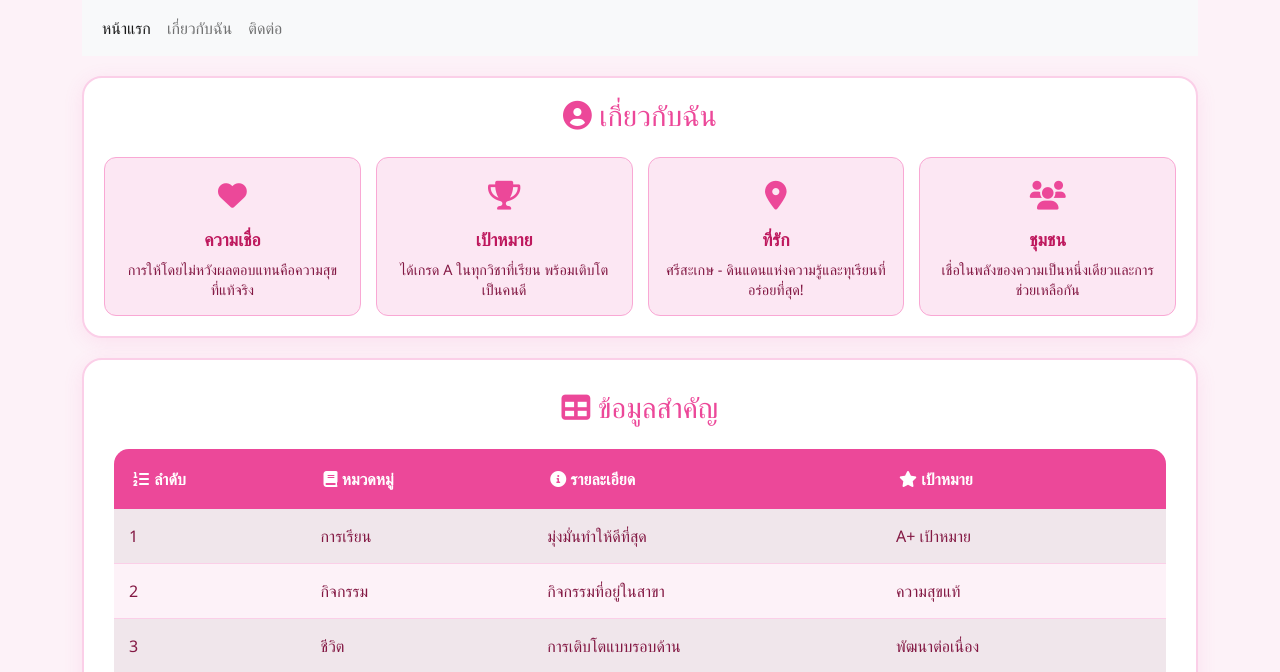
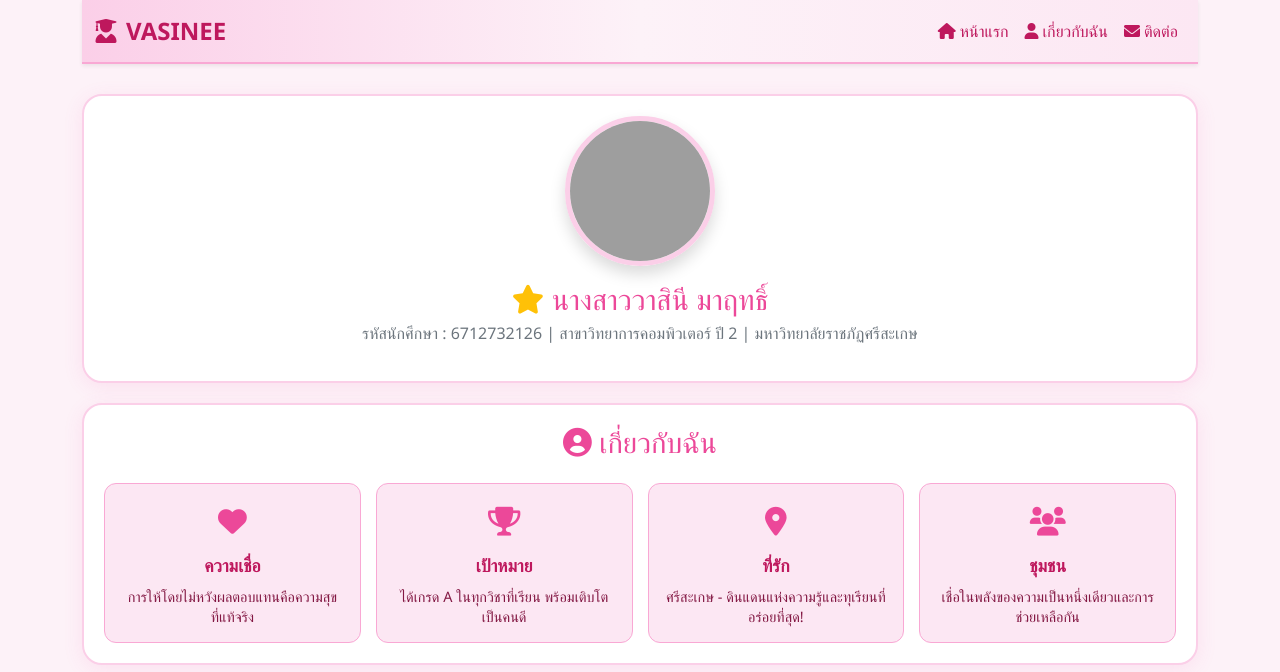
Before and after one commit to waranya154/django_profile, a Django app: page /about/ in a window 1280 px wide. Shown: the top 672 px of the page. Run offline with Django 5.2, Linux system fonts and the light colour scheme; grey boxes are pictures that could not be loaded.

Commit message:
Navbar decoration

```diff
--- a/templates/about.html
+++ b/templates/about.html
@@ -1,11 +1,17 @@
 <!DOCTYPE html>
 <html lang="th">
   <head>
-    <meta charset="UTF-8">
-    <meta name="viewport" content="width=device-width, initial-scale=1.0">
+    <meta charset="UTF-8" />
+    <meta name="viewport" content="width=device-width, initial-scale=1.0" />
     <title>My Profile - VASINEE</title>
-    <link href="https://cdn.jsdelivr.net/npm/bootstrap@5.0.2/dist/css/bootstrap.min.css" rel="stylesheet">
-    <link rel="stylesheet" href="https://cdnjs.cloudflare.com/ajax/libs/font-awesome/6.0.0/css/all.min.css">
+    <link
+      href="https://cdn.jsdelivr.net/npm/bootstrap@5.0.2/dist/css/bootstrap.min.css"
+      rel="stylesheet"
+    />
+    <link
+      rel="stylesheet"
+      href="https://cdnjs.cloudflare.com/ajax/libs/font-awesome/6.0.0/css/all.min.css"
+    />
     <style>
       :root {
         --primary: #ec4899;
@@ -20,10 +26,11 @@
       body {
         background: var(--bg);
         min-height: 100vh;
-            font-family: 'Segoe UI', Tahoma, Geneva, Verdana, sans-serif;
+        font-family: "Segoe UI", Tahoma, Geneva, Verdana, sans-serif;
       }
 
-        .profile-info, .table-container {
+      .profile-info,
+      .table-container {
         background: white;
         border-radius: 20px;
         padding: 20px;
@@ -33,14 +40,23 @@
         animation: fadeInUp 0.8s ease-out;
       }
 
-        .table-container { padding: 30px; }
+      .table-container {
+        padding: 30px;
+      }
 
       @keyframes fadeInUp {
-            from { opacity: 0; transform: translateY(30px); }
-            to { opacity: 1; transform: translateY(0); }
+        from {
+          opacity: 0;
+          transform: translateY(30px);
+        }
+        to {
+          opacity: 1;
+          transform: translateY(0);
+        }
       }
 
-        h2, h3 {
+      h2,
+      h3 {
         color: var(--primary) !important;
         font-size: 1.8rem;
         margin-bottom: 15px !important;
@@ -125,25 +141,94 @@
 
   <body>
     <div class="container">
-        <nav class="navbar navbar-expand-lg navbar-light bg-light">
+      <nav
+        class="navbar navbar-expand-lg navbar-light shadow-sm"
+        style="
+          background: linear-gradient(to right, #fbcfe8, #fdf2f8, #fce7f3);
+          border-bottom: 2px solid #f9a8d4;
+        "
+      >
         <div class="container-fluid">
-          <div class="collapse navbar-collapse" id="navbarNav">
+          <a
+            class="navbar-brand fw-bold text-pink"
+            href="/"
+            style="color: #be185d; font-size: 1.5rem"
+          >
+            <i class="fas fa-user-graduate me-2"></i>VASINEE
+          </a>
+          <button
+            class="navbar-toggler"
+            type="button"
+            data-bs-toggle="collapse"
+            data-bs-target="#navbarNav"
+            aria-controls="navbarNav"
+            aria-expanded="false"
+            aria-label="Toggle navigation"
+          >
+            <span
+              class="navbar-toggler-icon"
+              style="filter: hue-rotate(300deg)"
+            ></span>
+          </button>
+          <div
+            class="collapse navbar-collapse justify-content-end"
+            id="navbarNav"
+          >
             <ul class="navbar-nav">
               <li class="nav-item">
-                <a class="nav-link active" aria-current="page" href="/"
-                  >หน้าแรก</a
+                <a
+                  class="nav-link active fw-semibold"
+                  aria-current="page"
+                  href="/"
+                  style="color: #be185d"
                 >
+                  <i class="fas fa-home me-1"></i>หน้าแรก
+                </a>
               </li>
               <li class="nav-item">
-                <a class="nav-link" href="/about">เกี่ยวกับฉัน</a>
+                <a
+                  class="nav-link fw-semibold"
+                  href="/about"
+                  style="color: #be185d"
+                >
+                  <i class="fas fa-user me-1"></i>เกี่ยวกับฉัน
+                </a>
               </li>
               <li class="nav-item">
-                <a class="nav-link" href="/contact">ติดต่อ</a>
+                <a
+                  class="nav-link fw-semibold"
+                  href="/contact"
+                  style="color: #be185d"
+                >
+                  <i class="fas fa-envelope me-1"></i>ติดต่อ
+                </a>
               </li>
             </ul>
           </div>
         </div>
       </nav>
+
+      <!-- Profile Header -->
+      <div class="profile-info text-center" style="margin-top: 30px">
+        <img
+          src="https://vasinee04.github.io/myweb_profile/assets/img/ui1.png"
+          alt="Profile Image"
+          class="rounded-circle shadow"
+          style="
+            width: 150px;
+            height: 150px;
+            object-fit: cover;
+            border: 5px solid #fbcfe8;
+          "
+        />
+        <h2 class="mt-3 mb-1" style="color: var(--secondary)">
+          <i class="fas fa-star text-warning"></i> นางสาววาสินี มาฤทธิ์
+        </h2>
+        <p class="text-muted" style="font-size: 1rem">
+          รหัสนักศึกษา : 6712732126 | สาขาวิทยาการคอมพิวเตอร์ ปี 2 | มหาวิทยาลัยราชภัฏศรีสะเกษ
+        </p>
+      </div>
+
       <!-- Compact Profile Info -->
       <div class="profile-info">
         <h2 class="text-center mb-4">
@@ -155,28 +240,36 @@
               <i class="fas fa-heart"></i>
             </div>
             <div class="info-title">ความเชื่อ</div>
-                    <div class="info-desc">การให้โดยไม่หวังผลตอบแทนคือความสุขที่แท้จริง</div>
+            <div class="info-desc">
+              การให้โดยไม่หวังผลตอบแทนคือความสุขที่แท้จริง
+            </div>
           </div>
           <div class="info-item">
             <div class="info-icon">
               <i class="fas fa-trophy"></i>
             </div>
             <div class="info-title">เป้าหมาย</div>
-                    <div class="info-desc">ได้เกรด A ในทุกวิชาที่เรียน พร้อมเติบโตเป็นคนดี</div>
+            <div class="info-desc">
+              ได้เกรด A ในทุกวิชาที่เรียน พร้อมเติบโตเป็นคนดี
+            </div>
           </div>
           <div class="info-item">
             <div class="info-icon">
               <i class="fas fa-map-marker-alt"></i>
             </div>
             <div class="info-title">ที่รัก</div>
-                    <div class="info-desc">ศรีสะเกษ - ดินแดนแห่งความรู้และทุเรียนที่อร่อยที่สุด!</div>
+            <div class="info-desc">
+              ศรีสะเกษ - ดินแดนแห่งความรู้และทุเรียนที่อร่อยที่สุด!
+            </div>
           </div>
           <div class="info-item">
             <div class="info-icon">
               <i class="fas fa-users"></i>
             </div>
             <div class="info-title">ชุมชน</div>
-                    <div class="info-desc">เชื่อในพลังของความเป็นหนึ่งเดียวและการช่วยเหลือกัน</div>
+            <div class="info-desc">
+              เชื่อในพลังของความเป็นหนึ่งเดียวและการช่วยเหลือกัน
+            </div>
           </div>
         </div>
       </div>
@@ -229,7 +322,6 @@
           </tbody>
         </table>
       </div>
-
     </div>
 
     <script src="https://cdn.jsdelivr.net/npm/bootstrap@5.0.2/dist/js/bootstrap.bundle.min.js"></script>
```
Also changed, not shown: templates/contact.html (+53 -6 lines), templates/index.html (+53 -6 lines). Lines whose indentation alone changed are shown as unchanged.
